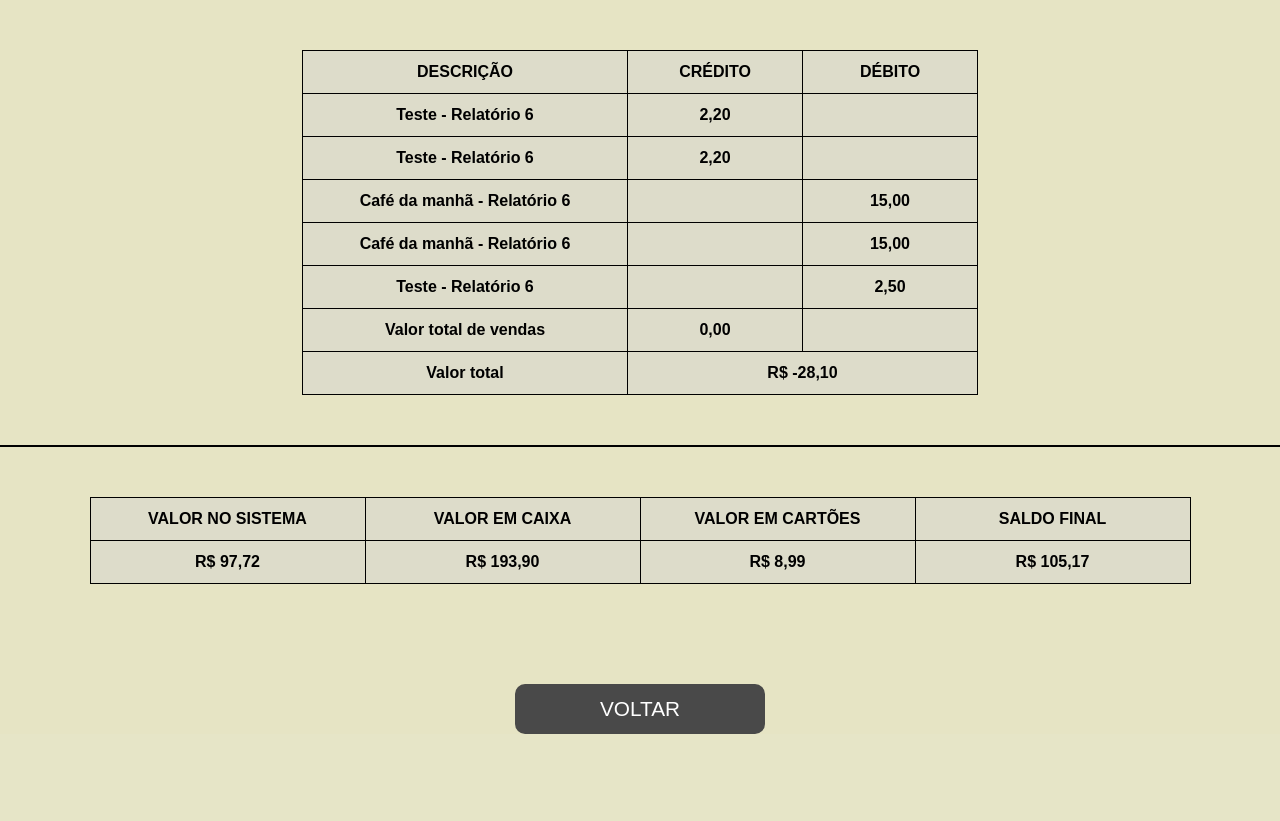
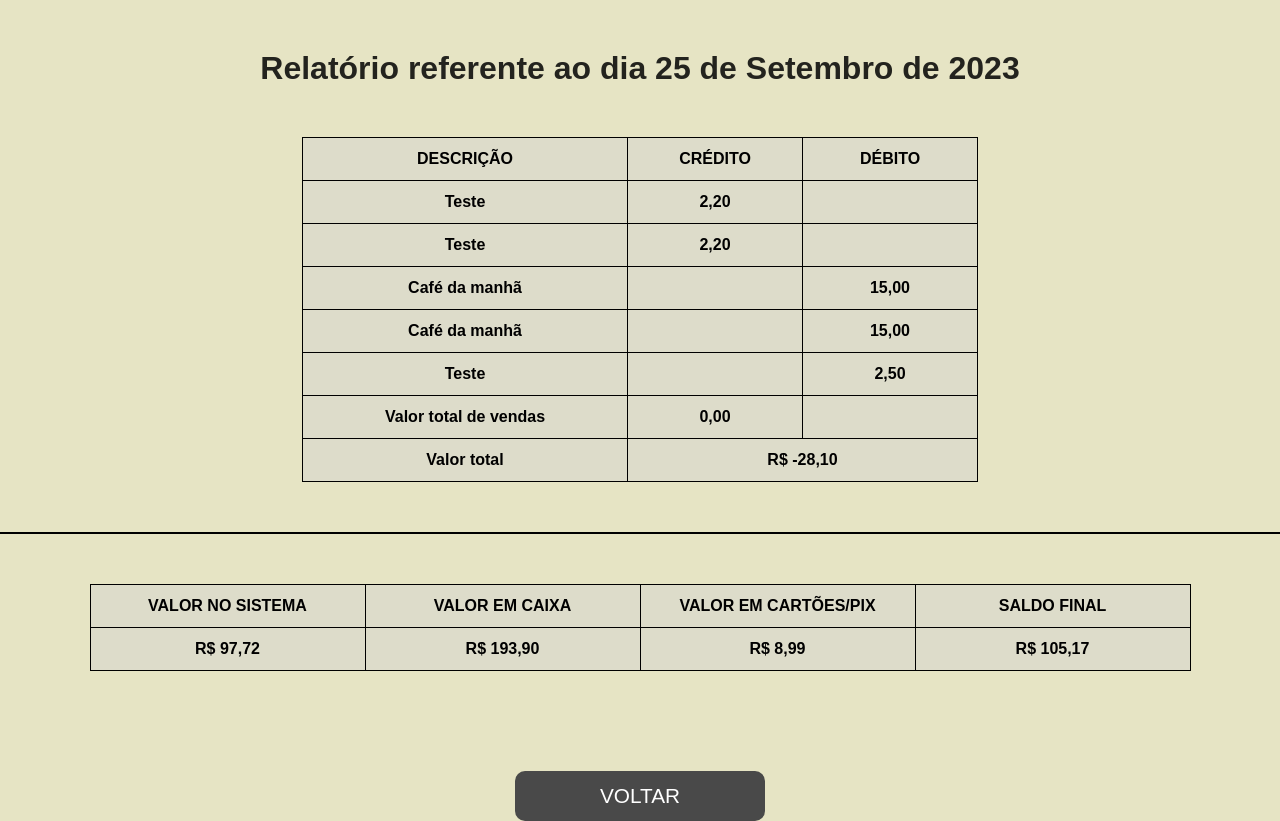
Before and after one commit to DiogoMelloDM7/Sistema-Mercearia, a Django app: page /relatoriocaixa/6 in a window 1280 px wide. Shown: the part 100-921 px from the top of the page. Before the commit the page ends 834 px from the top, so only its background shows below. Run offline with Django 4.2, Linux system fonts and the light colour scheme; data comes from the database, SQL or seed files in the repository; both versions use the stored data as it was after the commit; lists and menus that the app fills with data are empty.

Commit message:
Mais alterações no projeto

```diff
--- a/sistema/models.py
+++ b/sistema/models.py
@@ -58,7 +58,7 @@
     valor = models.DecimalField(max_digits=10, decimal_places=2)
 
     def __str__(self):
-        return self.descricao + " - Relatório  " + f"{self.relatorio_caixa.pk}"
+        return self.descricao
 
 
 class Debito(models.Model):
@@ -67,7 +67,7 @@
     valor = models.DecimalField(max_digits=10, decimal_places=2)
 
     def __str__(self):
-        return self.descricao + " - Relatório " + f"{self.relatorio_caixa.pk}"
+        return self.descricao
 
 
 class Cartao(models.Model):
--- a/sistema/templates/caixa.html
+++ b/sistema/templates/caixa.html
@@ -134,7 +134,7 @@
         <div>
             <table>
                 <tr>
-                    <th>Valor do Sistema<th>Valor em caixa<th>Valor em cartões<th>Saldo final
+                    <th>Valor do Sistema<th>Valor em caixa<th>Valor em cartões/PIX<th>Saldo final
                 </tr>
                 <!-- for produto in produtos -->
                 <tr>
--- a/sistema/templates/relatorioCaixa.html
+++ b/sistema/templates/relatorioCaixa.html
@@ -19,6 +19,7 @@
 <div>
     <div style="height: 50px;">
     </div>
+    <h1 class="title-report-store-cashier">Relatório referente ao dia {{ data }}</h1>
     <table>
         <tr>
             <th style="width: 300px;">DESCRIÇÃO <th style="width: 150px;">CRÉDITO<th style="width: 150px;">DÉBITO
@@ -44,7 +45,7 @@
     </div>
     <table>
         <tr>
-            <th>VALOR NO SISTEMA<th>VALOR EM CAIXA<th>VALOR EM CARTÕES<th>SALDO FINAL
+            <th>VALOR NO SISTEMA<th>VALOR EM CAIXA<th>VALOR EM CARTÕES/PIX<th>SALDO FINAL
         </tr>
         <tr>
             <th style="width: 250px;">R$ {{ object.valorSistema|floatformat:"2" }}<th style="width: 250px;">R$ {{ object.valorCaixa|floatformat:"2" }}<th style="width: 250px;">R$ {{ object.valorCartao|floatformat:"2" }}<th style="width: 250px;">R$ {{ object.saldoFinal|floatformat:"2" }}
--- a/sistema/templates/relatorios.html
+++ b/sistema/templates/relatorios.html
@@ -14,7 +14,6 @@
         <h1>Filtre seus resultados pelas datas de início e fim</h1>
         <form method='post'>
             {% csrf_token %}
-
         <label class="label-relatorios" for="iddatainicio">Data Inicial</label>
         <input class="input-data" id='iddatainicio' name='datainicio' type="date" required>
         <label class="label-relatorios" for="iddatafinal">Data Final</label>
--- a/sistema/views.py
+++ b/sistema/views.py
@@ -4,7 +4,7 @@
 from django.contrib import messages
 from django.urls import reverse
 from django.db.models import Q, Sum
-from datetime import date, datetime
+from datetime import date, datetime, timedelta
 from decimal import Decimal, ROUND_DOWN
 
 
@@ -21,6 +21,10 @@
     template_name = "vendas.html"
     model = Produto
 
+    def get(self, request, *args, **kwargs):
+        limpa_lista_vendas()
+        return super().get(request, *args, **kwargs)
+
     def post(self, request, *args, **kwargs):
         button_type = request.POST.get("confirm")
 
@@ -33,11 +37,12 @@
                 produtos = Produto.objects.all()
             return render(request, self.template_name, {"object_list":produtos, "itens_venda": lista_vendas, "valor_total_venda": valor_total_venda})
         if button_type == "add":
-            id_produto = request.POST.get("produto")
-            quantidade = request.POST.get("quantidade")
-            valor = request.POST.get("valor")
-            produto = Produto.objects.filter(pk=id_produto).first()
             try:
+                id_produto = request.POST.get("produto")
+                quantidade = request.POST.get("quantidade")
+                valor = request.POST.get("valor")
+                produto = Produto.objects.filter(pk=id_produto).first()
+
                 if valor:
                     quantidade = int(quantidade)
                     valor = valor.replace(",",".")
@@ -71,28 +76,62 @@
                 return render(request, self.template_name, {"itens_venda": lista_vendas, "valor_total_venda": valor_total_venda})
             except:
                 return render(request, self.template_name, {"itens_venda": lista_vendas, "valor_total_venda": valor_total_venda})
+
+        cartao_pix_dinheiro = False
         if button_type == "confirm-sale":
+
+            for item in lista_vendas:
+                    nome_produto = item[0]
+                    quantidade = item[1]
+                    valor_total_venda += item[3]
+                    produto = Produto.objects.filter(nome=nome_produto).first()
+                    verifica_produto = (produto.quantidade - quantidade)
+                    if verifica_produto < 0:
+                        messages.error(request, f"O item {nome_produto} não possui estoque suficiente para completar essa venda!")
+                        return render(request, self.template_name, {"itens_venda": lista_vendas, "valor_total_venda": valor_total_venda})
+
+            forma_pagamento = request.POST.get("pagamento")
+            if forma_pagamento == "dinheiro+cartao":
+                for item in lista_vendas:
+                    valor_total_venda += item[3]
+                try:
+                    valor_dinheiro = request.POST.get('valor-dinheiro')
+                    valor_cartao = request.POST.get('valor-cartao')
+                    valor_dinheiro = valor_dinheiro.replace(",",".")
+                    valor_cartao = valor_cartao.replace(",",".")
+                    valor_cartao = Decimal(valor_cartao)
+                    valor_dinheiro = Decimal(valor_dinheiro)
+                    valor_total_venda = Decimal(valor_total_venda)
+                    decimal_context = Decimal('0.01')
+                    # Quantize os valores com duas casas decimais
+                    valor_total_venda = valor_total_venda.quantize(decimal_context, rounding=ROUND_DOWN)
+                    valor_cartao = valor_cartao.quantize(decimal_context, rounding=ROUND_DOWN)
+                    valor_dinheiro = valor_dinheiro.quantize(decimal_context, rounding=ROUND_DOWN)
+                    if (valor_cartao + valor_dinheiro) != valor_total_venda:
+                        messages.error(request, "Valor inserido não bate com o valor da compra, verifique os dados e tente novamente!")
+                        return render(request, self.template_name, {"itens_venda": lista_vendas, "valor_total_venda": valor_total_venda})
+                    cartao_pix_dinheiro = True
+
+                except:
+                    messages.error(request, "Verifique os dados inseridos e tente novamente, use apenas numeros e ponto ou virgula! Exemplo 15,99 ou 7.99!")
+
             if lista_vendas:
+                valor_total_venda = 0
                 data_hoje = date.today()
                 relatorio_venda = RelatorioVendas.objects.filter(data__date=data_hoje).first()
                 if not relatorio_venda:
                     relatorio_venda = RelatorioVendas.objects.create(valorfinal = 0)
                 venda = Venda.objects.create(relatorio = relatorio_venda, valor = 0)
-
                 for item in lista_vendas:
                     nome_produto = item[0]
                     quantidade = item[1]
                     valor_total_venda += item[3]
                     produto = Produto.objects.filter(nome=nome_produto).first()
                     produto.quantidade -= quantidade
-                    if produto.quantidade < 0:
-                        messages.error(request, f"O item {nome_produto} não possui estoque suficiente para completar essa venda!")
-                        return render(request, self.template_name, {"itens_venda": lista_vendas, "valor_total_venda": valor_total_venda})
                     produto.save()
                     ItensVenda.objects.create(venda=venda, produto = produto, quantidade = quantidade)
                 venda.valor = Decimal(valor_total_venda)
                 venda.save()
-                forma_pagamento = request.POST.get("pagamento")
                 data_hoje = date.today()
                 relatorio = RelatorioCaixa.objects.filter(data__date=data_hoje).first()
                 if not relatorio:
@@ -104,32 +143,15 @@
                     relatorio.valorCartao += Decimal(valor_total_venda)
                     relatorio.save()
                     Cartao.objects.create(valor=Decimal(valor_total_venda), venda=venda)
-                limpa_lista_vendas()
-                if forma_pagamento == "dinheiro+cartao":
-                    try:
-                        valor_dinheiro = request.POST.get('valor-dinheiro')
-                        valor_cartao = request.POST.get('valor-cartao')
-                        valor_dinheiro = valor_dinheiro.replace(",",".")
-                        valor_cartao = valor_cartao.replace(",",".")
-                        valor_cartao = Decimal(valor_cartao)
-                        valor_dinheiro = Decimal(valor_dinheiro)
-                        valor_total_venda = Decimal(valor_total_venda)
-                        decimal_context = Decimal('0.01')
-                        # Quantize os valores com duas casas decimais
-                        valor_total_venda = valor_total_venda.quantize(decimal_context, rounding=ROUND_DOWN)
-                        valor_cartao = valor_cartao.quantize(decimal_context, rounding=ROUND_DOWN)
-                        valor_dinheiro = valor_dinheiro.quantize(decimal_context, rounding=ROUND_DOWN)
-                        if (valor_cartao + valor_dinheiro) != valor_total_venda:
-                            messages.error(request, "Valor inserido não bate com o valor da compra, verifique os dados e tente novamente!")
-                            return render(request, self.template_name, {"itens_venda": lista_vendas, "valor_total_venda": valor_total_venda})
-                        relatorio.valorCartao += valor_cartao
-                        relatorio.save()
-                        Cartao.objects.create(valor=Decimal(valor_cartao), venda=venda)
-                        relatorio_venda.valorfinal += Decimal(valor_cartao)
-                    except:
-                        messages.error(request, "Verifique os dados inseridos e tente novamente, use apenas numeros e ponto ou virgula! Exemplo 15,99 ou 7.99!")
+                if cartao_pix_dinheiro:
+                    relatorio.valorCartao += valor_cartao
+                    relatorio.save()
+                    Cartao.objects.create(valor=Decimal(valor_cartao), venda=venda)
+
+
                 relatorio_venda.valorfinal += Decimal(valor_total_venda)
                 relatorio_venda.save()
+                limpa_lista_vendas()
                 return render(request, self.template_name, {"itens_venda": lista_vendas, "valor_total_venda": valor_total_venda})
             else:
                 messages.error(request, "Para finalizar uma venda, você precisa inserir algum item!")
@@ -235,10 +257,19 @@
             real100 = real100 * 100
             total = cent5 + cent10 + cent25 + cent50 + real1 + real2 + real5 + real10 + real20 + real50 + real100
             total = Decimal(total)
+
             data_hoje = date.today()
+            data_ontem = data_hoje - timedelta(days=1)
+            relatorio_ontem = RelatorioCaixa.objects.filter(data__date=data_ontem).first()
+            if relatorio_ontem:
+                valor_sistema_ontem = relatorio_ontem.valorSistema
+                valor_cartao_ontem = relatorio_ontem.valorCartao
+            else:
+                valor_sistema_ontem = Decimal(0)
+                valor_cartao_ontem = Decimal(0)
             relatorio = RelatorioCaixa.objects.filter(data__date=data_hoje).first()
             if not relatorio:
-                RelatorioCaixa.objects.create(valorCaixa=total, valorSistema=0, saldoFinal=0)
+                RelatorioCaixa.objects.create(valorCaixa=total, valorSistema=valor_sistema_ontem, saldoFinal=0, valorCartao=valor_cartao_ontem)
             else:
                 relatorio.valorCaixa = total
                 relatorio.saldoFinal = (relatorio.valorCaixa + relatorio.valorCartao) - relatorio.valorSistema
@@ -277,7 +308,7 @@
                 if not relatorio:
                     valor = valor.replace(",",".")
                     valor = Decimal(valor)
-                    relatorio = RelatorioCaixa.objects.create(valorSistema=(valor), saldoFinal=0, saldoCaixa=0)
+                    relatorio = RelatorioCaixa.objects.create(valorSistema=(+valor), saldoFinal=0, saldoCaixa=0)
                     Credito.objects.create(descricao=descricao, valor=valor, relatorio_caixa=relatorio)
 
                 else:
@@ -319,6 +350,7 @@
 
             valor_total = (valor_total_vendas + valorcredito) - valordebito
             context['valor_total'] = valor_total
+            context['data'] = date
 
             return context
        except:
--- a/static/css/style.css
+++ b/static/css/style.css
@@ -357,6 +357,19 @@
      font-size: 2rem; margin-bottom: 10px;
 }
 
+.total-value-sale{
+    background-color: rgba(255, 255, 255, 0.274);
+    margin: 20px;
+    font-size: 1.5em;
+    font-weight: 700;
+}
+
+.title-report-store-cashier{
+    text-align: center;
+    margin-bottom: 50px;
+    color: rgba(0, 0, 0, 0.849);
+}
+
 
 @media screen and (max-width: 1400px) {
 
```
Also changed, not shown: sistema/templates/vendas.html (+5 -2 lines), db.sqlite3.
